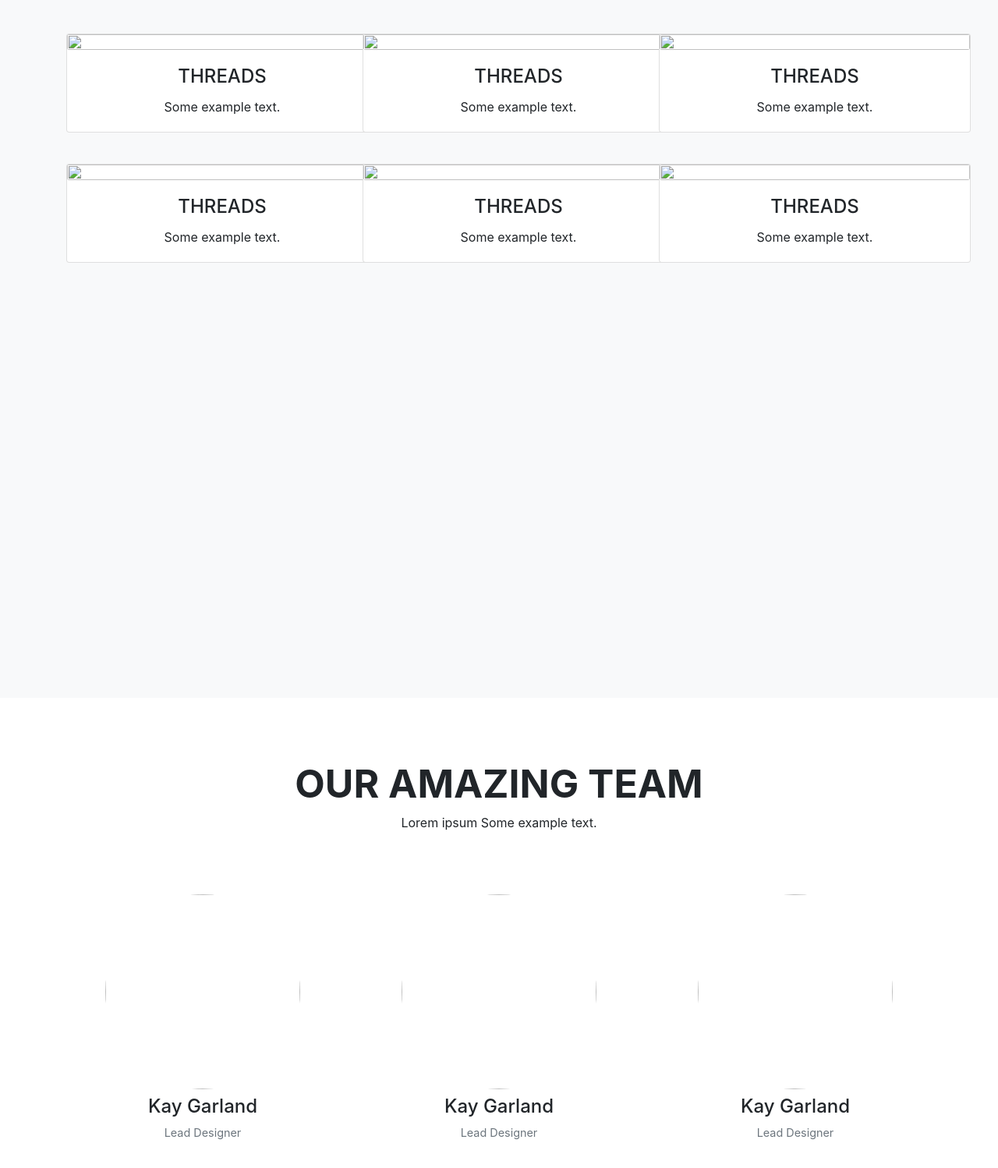
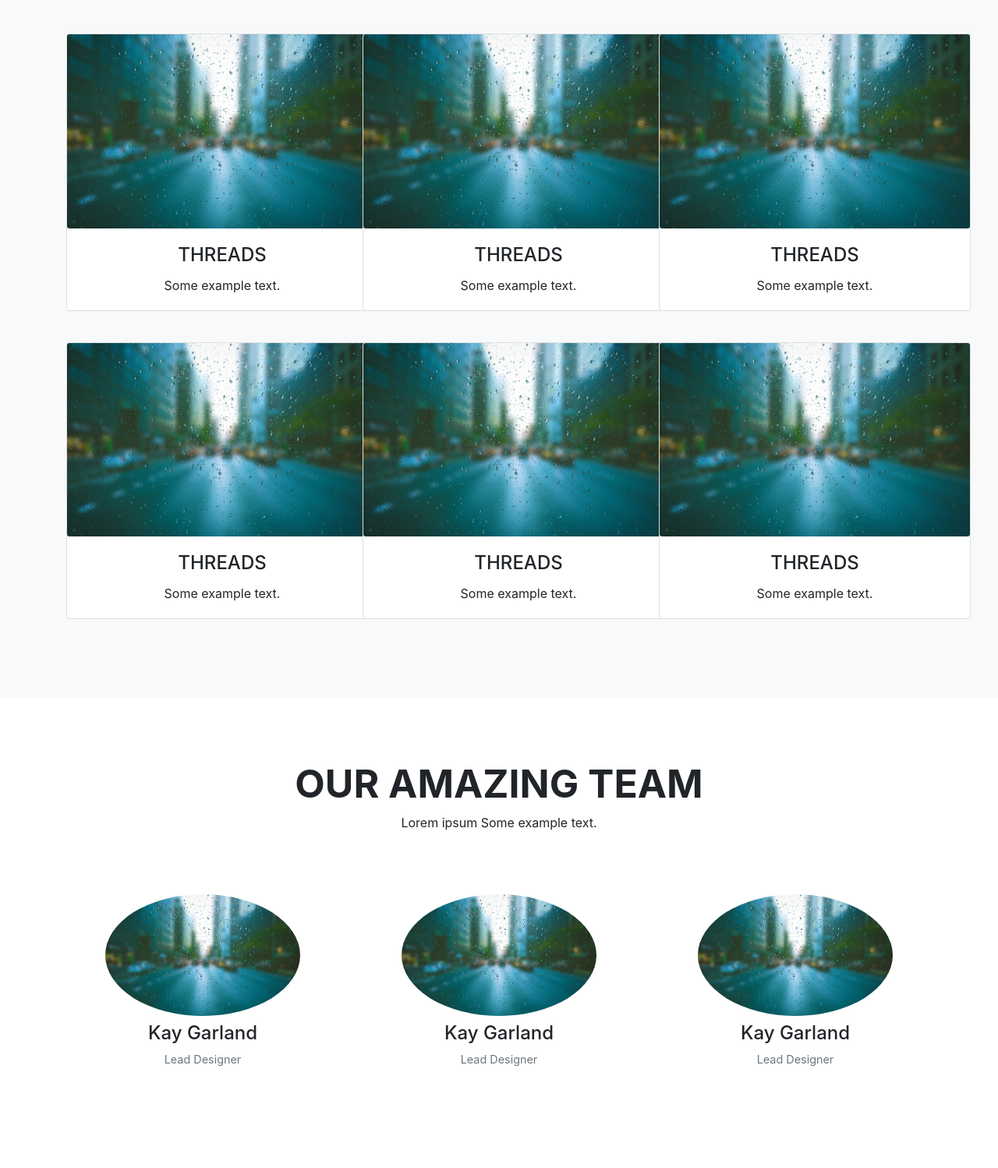
Before and after one commit to sandy0280/DemoWebsite, a plain HTML site: page index.html in a window 1280 px wide. Shown: the part 1505-3003 px from the top of the page at 78% size. Drawn offline with nearby package versions, Linux system fonts and the light colour scheme; files that its build step writes are made by us from their sources.

Commit message:
Update index.html

```diff
--- a/index.html
+++ b/index.html
@@ -2,7 +2,7 @@
     <head>
         <title>BootstrapWebsite</title>
         <meta name="viewport" content="width=device-width, initial-scale=1">
-        <link rel="stylesheet" href="./css/style.css">
+        <link rel="stylesheet" href="./style.css">
         <!-- Latest compiled and minified CSS -->
 <link rel="stylesheet" href="https://maxcdn.bootstrapcdn.com/bootstrap/4.4.1/css/bootstrap.min.css">
 
@@ -90,7 +90,7 @@
               <div class="row ">
                 <div class="col-lg-4 col-md-4 col-sm-12 col-10 d-block m-auto">
                   <div class="card" style="width:400px">
-                    <img src="./image/banner.jpg" class="card-img img-fluid">
+                    <img src="./banner.jpg" class="card-img img-fluid">
                     <div class="card-body">
                       <h4 class="card-title">THREADS</h4>
                       <p class="card-text">Some example text.</p>
@@ -102,7 +102,7 @@
                 </div>
                 <div class="col-lg-4 col-md-4 col-sm-12 col-10 d-block m-auto">
                   <div class="card" style="width:400px">
-                    <img src="./image/banner.jpg" class="card-img img-fluid">
+                    <img src="./banner.jpg" class="card-img img-fluid">
                     <div class="card-body">
                       <h4 class="card-title">THREADS</h4>
                       <p class="card-text">Some example text.</p>
@@ -114,7 +114,7 @@
                 </div>
                 <div class="col-lg-4 col-md-4 col-sm-12 col-10 d-block m-auto">
                   <div class="card" style="width:400px">
-                    <img src="./image/banner.jpg" class="card-img img-fluid">
+                    <img src="./banner.jpg" class="card-img img-fluid">
                     <div class="card-body">
                       <h4 class="card-title">THREADS</h4>
                       <p class="card-text">Some example text.</p>
@@ -129,7 +129,7 @@
 
                 <div class="col-lg-4 col-md-4 col-sm-12 col-10 d-block m-auto">
                   <div class="card" style="width:400px">
-                    <img src="./image/banner.jpg" class="card-img img-fluid">
+                    <img src="./banner.jpg" class="card-img img-fluid">
                     <div class="card-body">
                       <h4 class="card-title">THREADS</h4>
                       <p class="card-text">Some example text.</p>
@@ -141,7 +141,7 @@
                 </div>
                 <div class="col-lg-4 col-md-4 col-sm-12 col-10 d-block m-auto">
                   <div class="card" style="width:400px">
-                    <img src="./image/banner.jpg" class="card-img img-fluid">
+                    <img src="./banner.jpg" class="card-img img-fluid">
                     <div class="card-body">
                       <h4 class="card-title">THREADS</h4>
                       <p class="card-text">Some example text.</p>
@@ -153,7 +153,7 @@
                 </div>
                 <div class="col-lg-4 col-md-4 col-sm-12 col-10 d-block m-auto">
                   <div class="card" style="width:400px">
-                    <img src="./image/banner.jpg" class="card-img img-fluid">
+                    <img src="./banner.jpg" class="card-img img-fluid">
                     <div class="card-body">
                       <h4 class="card-title">THREADS</h4>
                       <p class="card-text">Some example text.</p>
@@ -174,7 +174,7 @@
             <div class="row teamsetting" style="margin-top:80px;">
               <div class="col-lg-4 col-md-4 col-sm-10 col-12 d-block m-auto">
                 <figure class="figure">
-                  <img src="./image/banner.jpg" class="figure-img img-fluid rounded-circle" height="250px" width="250px">
+                  <img src="./banner.jpg" class="figure-img img-fluid rounded-circle" height="250px" width="250px">
                   <figcaption>
                     <h4>Kay Garland</h4>
                     <p class="figure-caption">Lead Designer</p>
@@ -183,7 +183,7 @@
               </div>
               <div class="col-lg-4 col-md-4 col-sm-10 col-12 d-block m-auto">
                 <figure class="figure">
-                  <img src="./image/banner.jpg" class="figure-img img-fluid rounded-circle" height="250px" width="250px">
+                  <img src="./banner.jpg" class="figure-img img-fluid rounded-circle" height="250px" width="250px">
                   <figcaption>
                     <h4>Kay Garland</h4>
                     <p class="figure-caption">Lead Designer</p>
@@ -192,7 +192,7 @@
               </div>
               <div class="col-lg-4 col-md-4 col-sm-10 col-12 d-block m-auto">
                 <figure class="figure">
-                  <img src="./image/banner.jpg" class="figure-img img-fluid rounded-circle" height="250px" width="250px">
+                  <img src="./banner.jpg" class="figure-img img-fluid rounded-circle" height="250px" width="250px">
                   <figcaption>
                     <h4>Kay Garland</h4>
                     <p class="figure-caption">Lead Designer</p>
```
